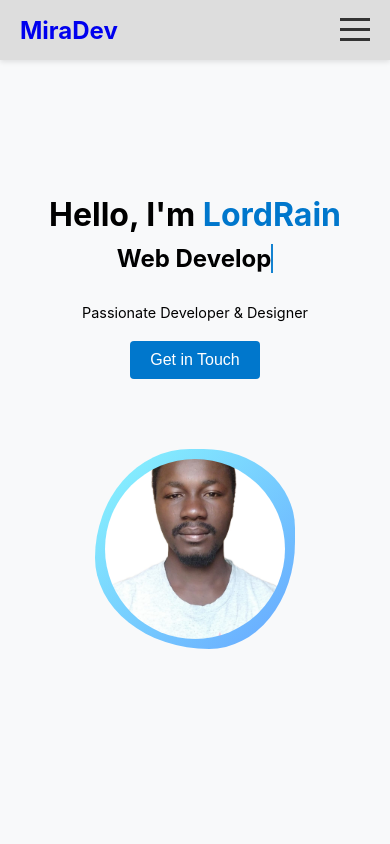
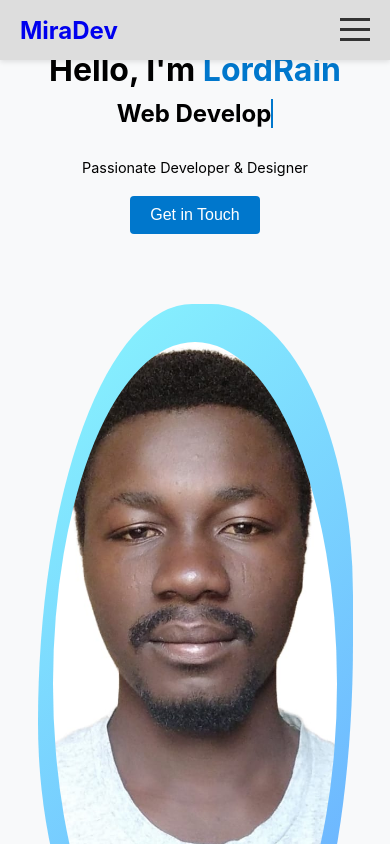
Before and after one commit to Piratescode/my-portfolio, a React (Create React App) app: page / in a window 390 px wide. Shown: the top 844 px of the page. Built offline with nearby package versions, Linux system fonts and the light colour scheme.

Commit message:
Made some changes

```diff
--- a/src/components/Hero.css
+++ b/src/components/Hero.css
@@ -95,7 +95,7 @@
 /* Typing text animation */
 .animated-text::after {
   content: "Web Developer";
-  animation: typing 6s steps(20) infinite, blink 0.7s infinite;
+  animation: typing 3s steps(20) infinite, blink 0.7s infinite;
   white-space: nowrap;
   overflow: hidden;
   border-right: 2px solid #0077cc;
@@ -139,8 +139,8 @@
   }
 
   .blob {
-    width: 250px;
-    height: 250px;
+    width: 90%;
+    height: 90vh;
     margin-top: 30px;
   }
 }
@@ -159,7 +159,7 @@
   }
 
   .blob {
-    width: 200px;
-    height: 200px;
+    width: 90%;
+    height: 90vh;
   }
 }
```
